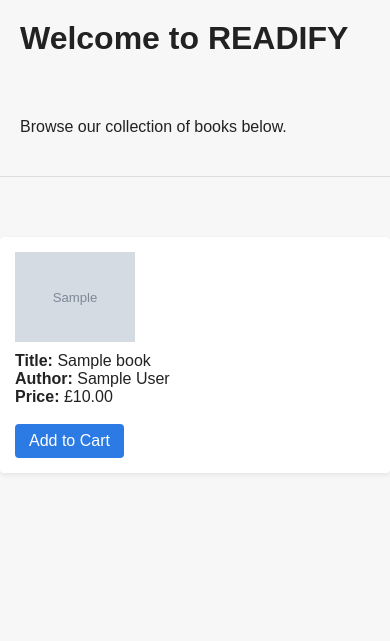
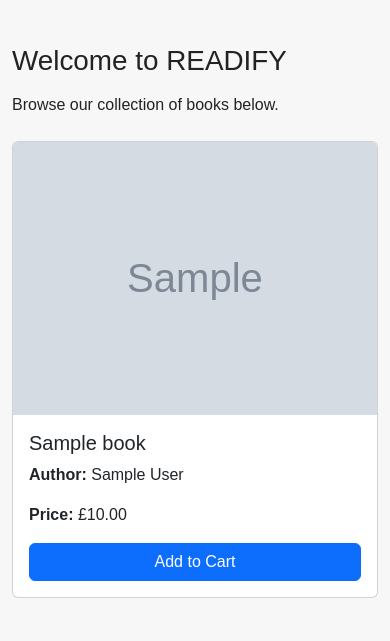
Before and after one commit to Raulsalvatestebaranz/readify, a PHP site: page / in a window 390 px wide. Shown: the top 641 px of the page. Run offline with PHP 8.4, Linux system fonts and the light colour scheme; tables that the repository leaves empty hold one stand-in row (values such as "Sample post"); grey boxes marked "Sample" are stand-in pictures.

Commit message:
Integrate Bootstrap cards and responsive layout

```diff
--- a/index.php
+++ b/index.php
@@ -12,26 +12,36 @@ $result = mysqli_query($link, $query);
 <head>
     <meta charset="UTF-8">
     <title>READIFY – Online Book Store</title>
+
+    <!-- Bootstrap CSS -->
+    <link href="https://cdn.jsdelivr.net/npm/bootstrap@5.3.2/dist/css/bootstrap.min.css" rel="stylesheet">
+
+    <!-- Custom CSS -->
     <link rel="stylesheet" href="css/style.css">
 </head>
 <body>
 
-<h1>Welcome to READIFY</h1>
-<p>Browse our collection of books below.</p>
+<div class="container mt-4">
 
-<hr>
+    <h1 class="mb-3">Welcome to READIFY</h1>
+    <p class="mb-4">Browse our collection of books below.</p>
 
+    <div class="row">
     <?php
     if (mysqli_num_rows($result) > 0) {
 
         while ($row = mysqli_fetch_array($result, MYSQLI_ASSOC)) {
             echo '
-        <div class="book">
-            <img src="' . $row['cover_image'] . '" alt="' . $row['title'] . '" width="120">
-            <strong>Title:</strong> ' . $row['title'] . '<br>
-            <strong>Author:</strong> ' . $row['author'] . '<br>
-            <strong>Price:</strong> £' . $row['price'] . '<br><br>
-            <a class="button" href="added.php?id=' . $row['book_id'] . '">Add to Cart</a>
+            <div class="col-md-4 mb-4">
+                <div class="card h-100">
+                    <img src="' . $row['cover_image'] . '" class="card-img-top" alt="' . $row['title'] . '">
+                    <div class="card-body d-flex flex-column">
+                        <h5 class="card-title">' . $row['title'] . '</h5>
+                        <p class="card-text"><strong>Author:</strong> ' . $row['author'] . '</p>
+                        <p class="card-text"><strong>Price:</strong> £' . $row['price'] . '</p>
+                        <a href="added.php?id=' . $row['book_id'] . '" class="btn btn-primary mt-auto">Add to Cart</a>
+                    </div>
+                </div>
             </div>
             ';
         }
@@ -40,6 +50,9 @@ if (mysqli_num_rows($result) > 0) {
         echo "<p>No books available.</p>";
     }
     ?>
+    </div>
+
+</div>
 
 </body>
 </html>
```
Lines whose indentation alone changed are shown as unchanged.
